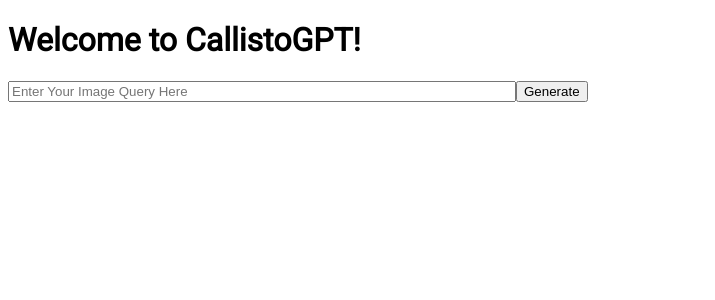
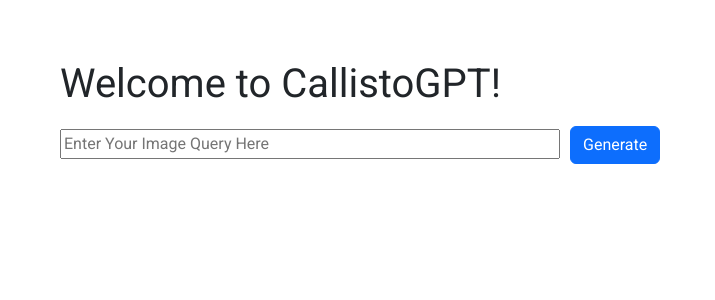
Before and after one commit to CJWheelz/demo, a React (Vite) app: page / in a window 1280 px wide. Shown: the top 300 px of the page, without its empty margins (0-715 px from the left). Built offline with nearby package versions, Linux system fonts and the light colour scheme; no server answers.

Commit message:
broken API

```diff
--- a/index.html
+++ b/index.html
@@ -4,6 +4,8 @@
     <title>starter pack</title>
     <meta name="viewport" content="width=device-width, initial-scale=1.0">
     <link href="https://fonts.googleapis.com/css?family=Roboto" rel="stylesheet">
+    <link href="https://cdn.jsdelivr.net/npm/bootstrap@5.3.3/dist/css/bootstrap.min.css" rel="stylesheet" integrity="sha384-QWTKZyjpPEjISv5WaRU9OFeRpok6YctnYmDr5pNlyT2bRjXh0JMhjY6hW+ALEwIH" crossorigin="anonymous">
+
   </head>
   <body>
     <div class="logo"></div>
--- a/package.json
+++ b/package.json
@@ -26,6 +26,7 @@
   "dependencies": {
     "@vitejs/plugin-react": "^4.2.1",
     "axios": "^1.6.8",
+    "dotenv": "^16.4.5",
     "immer": "^10.0.4",
     "jquery": "^3.7.1",
     "lodash.debounce": "^4.0.8",
--- a/src/index.jsx
+++ b/src/index.jsx
@@ -1,10 +1,13 @@
 import React, { useState } from 'react';
 import { createRoot } from 'react-dom/client';
 import './style.scss';
+// import require from 'dotenv';
 
 import OpenAI from 'openai';
 
-const openai = new OpenAI({ apiKey: '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', dangerouslyAllowBrowser: true });
+// require('dotenv').config();
+
+const openai = new OpenAI({ apiKey: process.env.API_KEY, dangerouslyAllowBrowser: true });
 
 // async function main() {
 //   const completion = await openai.chat.completions.create({
@@ -18,6 +21,7 @@
 function Welcome(props) {
   const [query, setQuery] = useState('');
   const [imgAddress, setImgAddress] = useState('');
+  const [isLoading, setIsLoading] = useState(false);
 
   const onQueryChange = (event) => {
     setQuery(event.target.value);
@@ -31,6 +35,8 @@
   // }
 
   async function generate3() {
+    setIsLoading(true);
+
     const response = await openai.images.generate({
       model: 'dall-e-3',
       prompt: query,
@@ -38,7 +44,31 @@
       size: '1024x1024',
     });
 
+    setIsLoading(false);
     setImgAddress(response.data[0].url);
+  }
+
+  // async function varyImage() {
+  //   const response = await openai.images.createVariation({
+  //     model: 'dall-e-2',
+  //     image: fs.createReadStream('images/photo.jpeg'),
+  //     n: 1,
+  //     size: '1024x1024',
+  //   });
+  //   image_url = response.data[0].url;
+  // }
+
+  function renderLoad() {
+    return (
+      <div>
+        <div className="spinner-border" role="status">
+          <span className="sr-only" />
+        </div>
+        <p>
+          Loading ...
+        </p>
+      </div>
+    );
   }
 
   return (
@@ -47,7 +77,9 @@
 
       <input type="text" name="Query" value={query} placeholder="Enter Your Image Query Here" id="" onChange={onQueryChange} />
 
-      <button onClick={generate3} type="button">Generate</button>
+      <button onClick={generate3} className="btn btn-primary" type="button">Generate</button>
+      <br />
+      { isLoading ? renderLoad() : <div />}
 
       <img src={imgAddress} alt="" />
     </div>
--- a/src/style.scss
+++ b/src/style.scss
@@ -2,6 +2,7 @@
     font-family: "Roboto", sans-serif;
     // background: linear-gradient(to bottom, #87e0fd 0%,#53cbf1 80%,#05abe0 100%);
     height: 100%;
+    margin: 30px;
 }
 
 input {
@@ -14,3 +15,7 @@
     height: auto;
     border-radius: 20px;
 }
+
+button {
+    margin: 10px;
+}
```
Also changed, not shown: 2 other files (tests, documents, lock files or other folders).
